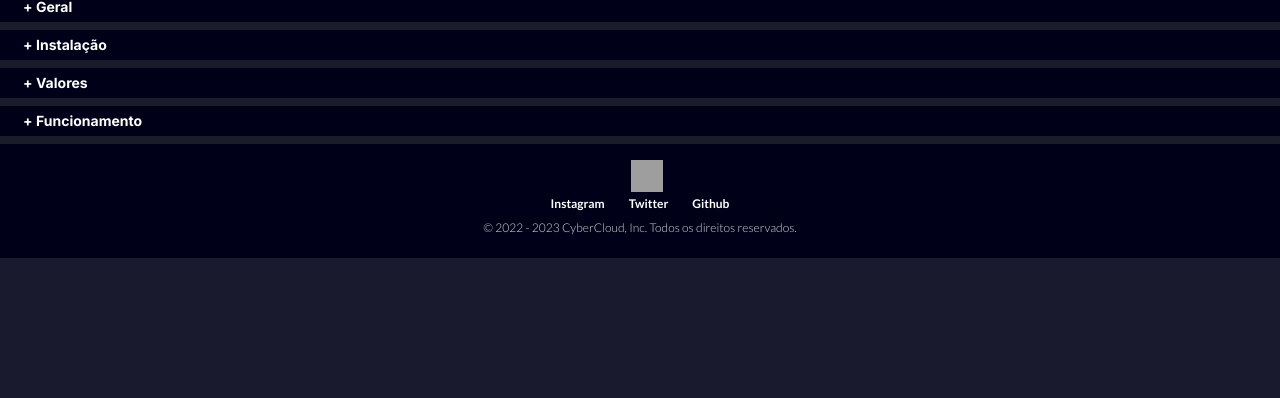
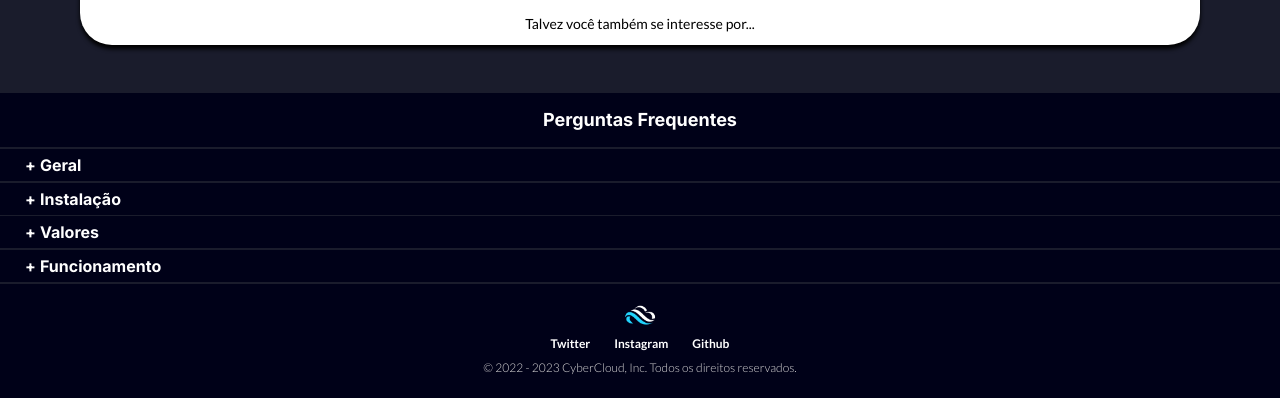
Before and after one commit to NathanSGomes/ProjetoSemestral, a PHP site: page / in a window 1280 px wide. Shown: the part 1613-2011 px from the top of the page. Before the commit the page ends 1871 px from the top, so only its background shows below. Run offline with PHP 8.4, Linux system fonts and the light colour scheme; grey boxes are pictures that could not be loaded.

Commit message:
Atualizações_V1.1

```diff
--- a/index.html
+++ b/index.html
@@ -28,7 +28,7 @@
         <section class="banner">
 
             <h2 class="banner__titulo">Bora de Nuvem?</h2>
-            <p class="banner__texto">Sai do nublado, experimente novos ares porque de nuvem a gente entende</p>
+            <p class="banner__texto">Saia do nublado, experimente novos ares, porque de nuvem a gente entende</p>
             <a href="#Planos" class="banner__link">Ver Planos</a>
 
         </section>
@@ -62,7 +62,7 @@
 
         <section class="plano" id="Planos">
 
-            <h2 class="plano__titulo">Escolha seu plano</h2>
+            <h2 class="plano__titulo">Escolha seu Plano</h2>
 
             <div class="card">
 
@@ -144,7 +144,7 @@
 
         <section class="pergunta">
 
-            <h2 class="pergunta__titulo">Perguntas frequentes</h2>
+            <h2 class="pergunta__titulo">Perguntas Frequentes</h2>
             <details class="detalhe">
                 <summary class="detalhe__titulo">Geral</summary>
                 <p class="detalhe__texto">Algo</p>
@@ -169,12 +169,12 @@
 
         <footer class="rodape">
             <div class="rodape-container__imagem">
-                <img src="/img/Rodape.svg" alt="Logo da Cyber Cloud" class="rodape__imagem">
+                <img src="/img/Rodape.png" alt="Logo da Cyber Cloud" class="rodape__imagem">
             </div>
 
             <ul class="lista">
+                <li><a href="#" class="lista__link">Twitter</a></li>
                 <li><a href="#" class="lista__link">Instagram</a></li>
-                <li><a href="#" class="lista__link">Twitter</a></li>
                 <li><a href="#" class="lista__link">Github</a></li>
             </ul>
 
--- a/styles/banner.css
+++ b/styles/banner.css
@@ -14,7 +14,7 @@
 
 .banner__texto {
     font-family: var(--secundary-font);
-    font-weight: 400;
+    font-weight: 700;
     text-align: center;
     color: var(--primary-color);
     margin: 2em 0;
@@ -29,6 +29,5 @@
     border-radius: 2em;
     padding: 0.5em 0.7em;
     font-weight: 700;
-    font-size: 14px;
     width: 80%;
 }
--- a/styles/pergunta.css
+++ b/styles/pergunta.css
@@ -5,7 +5,7 @@
     background-color: var(--bg-title);
     text-align: center;
     padding: 1em 0 1em 0;
-    margin-bottom: 0.5em;
+    margin-bottom: 0.1em;
 }
 
 
@@ -13,7 +13,6 @@
 .detalhe__titulo {
     margin: 0 2em;
     color: var(--primary-color);
-    font-size: 14px;
     font-weight: 700;
 }
 
@@ -43,7 +42,7 @@ details[open] > summary {
 
 details {
     padding: 0.5rem;
-    margin-bottom: 0.5em;
+    margin-bottom: 0.1em;
     background-color: var(--bg-title);
 }
 
--- a/styles/plano.css
+++ b/styles/plano.css
@@ -13,7 +13,7 @@
     align-items: center;
     background-color: var(--primary-color);
     box-shadow: 0px 4px 4px var(--secundary-color);
-    margin: 1em 5em;
+    margin: 3em 5em;
     border-radius: 2em;
 }
 .card__titulo {
--- a/styles/rodape.css
+++ b/styles/rodape.css
@@ -9,7 +9,7 @@
     width: 2em;
     height: 2em;
     padding-top: 1em;
-    margin-left: 0.9em;
+
 }
 
 .rodape__direito {
```
Also changed, not shown: img/Rodape.png (added).
